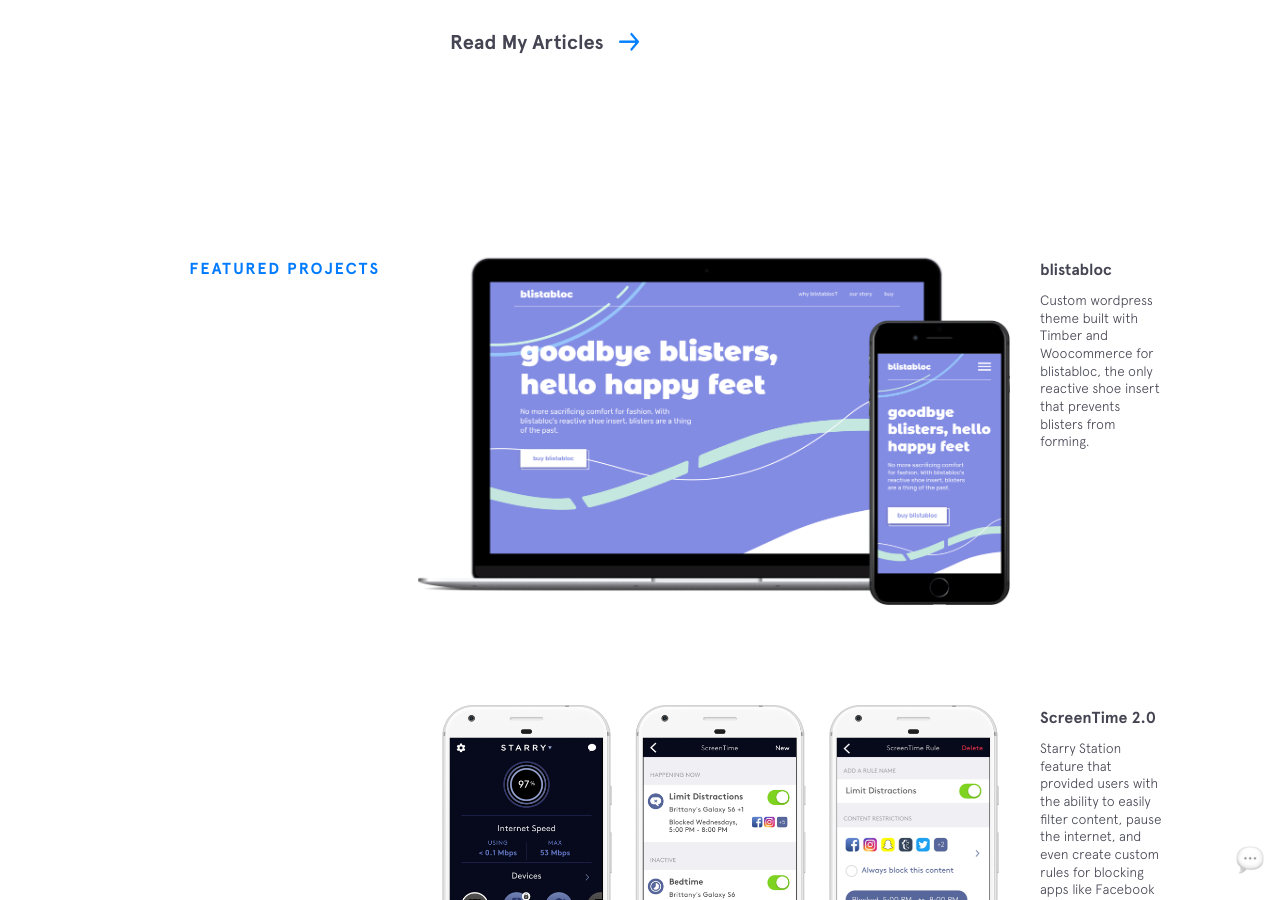
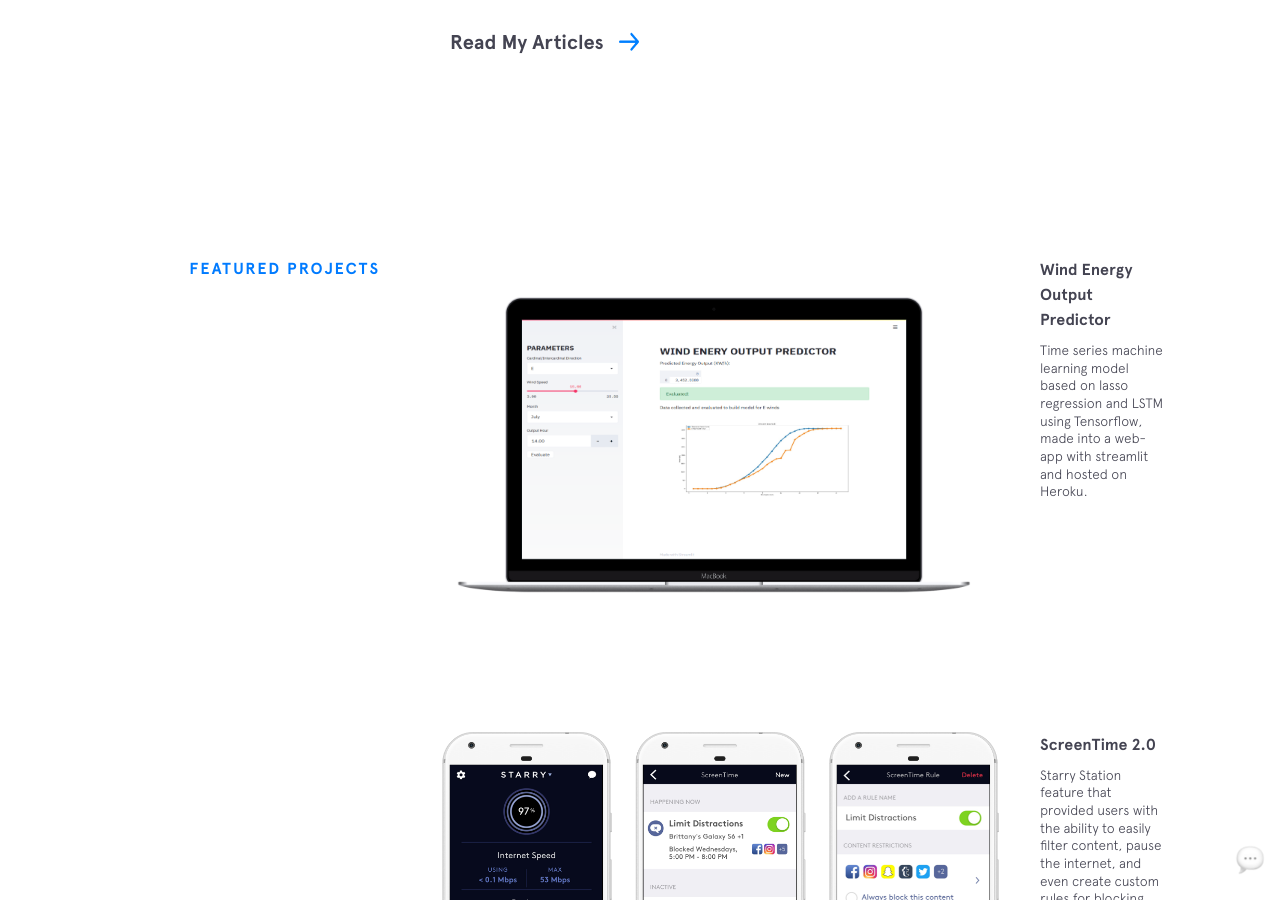
Before and after one commit to Madhav-Somanath/Portfolio, a Jekyll site: the page built from index.html, in a window 1280 px wide and 900 px high, scrolled down 2751 px. Built offline with Jekyll 4.4.1, drawn with Linux system fonts in a browser that asks for light colours; nearby versions of some CDN libraries.

Commit message:
Wind Energy Predictor~

```diff
--- a/_includes/featured-projects.html
+++ b/_includes/featured-projects.html
@@ -3,16 +3,15 @@
   <div class="section__content">
     <div class="project blistabloc">
       <figure class="project__pic">
-        <a href="https://blistabloc.com/" target="_blank">
-          <img src="{{site.baseurl}}/img/featured/blistabloc/blistabloc.png" alt="">
+        <a href="https://windenergypredictor.herokuapp.com/" target="_blank">
+          <img src="img\featured\WindEnergyPredictor.png" alt="">
         </a>
       </figure>
       <figcaption class="project__caption">
         <div class="project__name">
-          <a href="https://blistabloc.com/" target="_blank">blistabloc</a>
+          <a href="https://windenergypredictor.herokuapp.com/" target="_blank">Wind Energy Output Predictor</a>
         </div>
-        <p>Custom wordpress theme built with Timber and Woocommerce for blistabloc, the only reactive shoe insert that prevents
-          blisters from forming.</p>
+        <p>Time series machine learning model based on lasso regression and LSTM using Tensorflow, made into a web-app with streamlit and hosted on Heroku.</p>
       </figcaption>
     </div>
 
```
Also changed, not shown: img/featured/WindEnergyPredictor.png (added).
